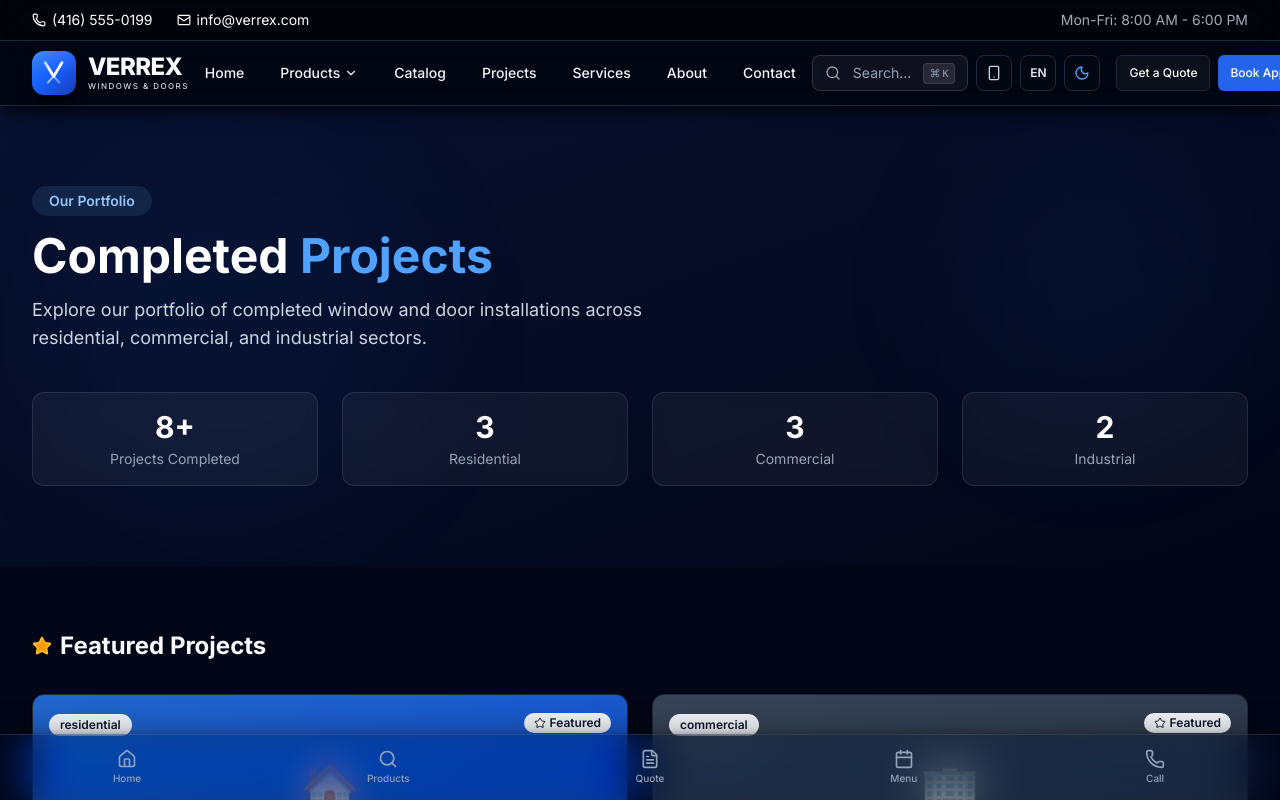
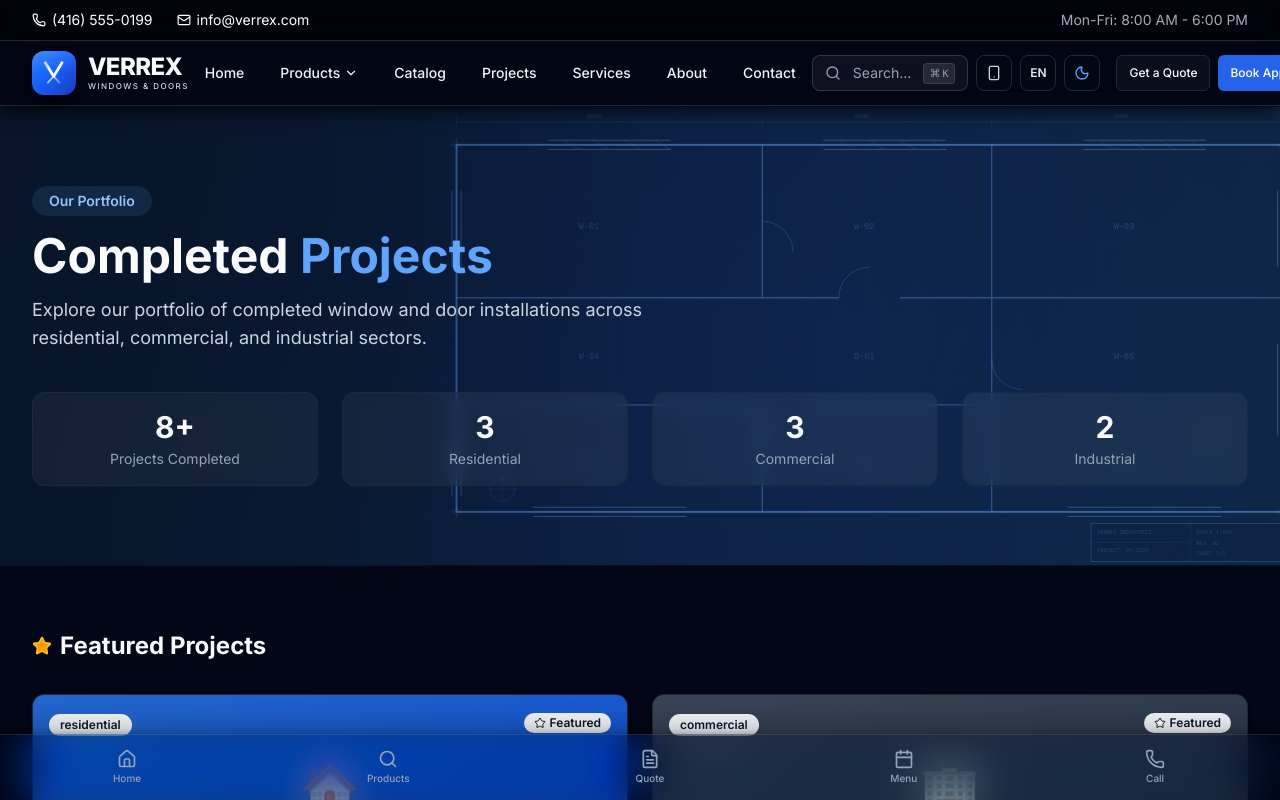
Before and after one commit to OL-Projects/verrex-website, a Next.js app: page /en/projects in a window 1280 px wide. Shown: the top 800 px of the page. Built offline with nearby package versions, Linux system fonts and the light colour scheme.

Commit message:
feat: Projects page blueprint/schematic hero — floor plan with window symbols, door arcs, dimension lines, title block, compass rose (dark + light)

```diff
--- a/src/app/[locale]/projects/page.tsx
+++ b/src/app/[locale]/projects/page.tsx
@@ -1,6 +1,7 @@
 "use client"
 
 import { useState, useMemo } from "react"
+import Image from "next/image"
 import { useTranslations } from 'next-intl'
 import { Link as IntlLink } from '@/i18n/navigation'
 import { Button } from "@/components/ui/button"
@@ -63,35 +64,39 @@ export default function ProjectsPage() {
 
   return (
     <div>
-      {/* Hero Banner */}
-      <section className="relative bg-slate-900 dark:bg-[#000000] py-20 overflow-hidden">
-        <div className="absolute inset-0 bg-gradient-to-br from-blue-900/20 to-transparent" />
-        <div className="absolute top-10 right-10 w-72 h-72 bg-blue-500/5 rounded-full blur-3xl" />
-        <div className="absolute bottom-10 left-10 w-96 h-96 bg-blue-500/5 rounded-full blur-3xl" />
-        <div className="relative mx-auto max-w-7xl px-4 sm:px-6 lg:px-8">
+      {/* Hero Banner — Blueprint Schematic */}
+      <section className="relative bg-slate-50 dark:bg-[#071428] py-20 overflow-hidden">
+        {/* Light mode SVG */}
+        <div className="absolute inset-0 dark:hidden">
+          <Image src="/images/hero/hero-projects-light.svg" alt="" fill className="object-cover" sizes="100vw" priority />
+        </div>
+        {/* Dark mode SVG */}
+        <div className="absolute inset-0 hidden dark:block">
+          <Image src="/images/hero/hero-projects-dark.svg" alt="" fill className="object-cover" sizes="100vw" priority />
+        </div>
+        <div className="absolute inset-0 bg-gradient-to-r from-white/40 via-transparent to-transparent dark:from-[#071428]/60 z-10" />
+        <div className="relative z-20 mx-auto max-w-7xl px-4 sm:px-6 lg:px-8">
           <div>
             <Badge variant="primary" className="mb-4 text-sm px-4 py-1">{t("title")}</Badge>
-            <h1 className="text-4xl md:text-5xl font-bold text-white">
-              {t("completedBold")}<span className="text-blue-400">{t("projects")}</span>
+            <h1 className="text-4xl md:text-5xl font-bold text-slate-900 dark:text-white">
+              {t("completedBold")}<span className="text-blue-600 dark:text-blue-400">{t("projects")}</span>
             </h1>
-            <p className="mt-4 text-lg text-slate-300 max-w-2xl">
+            <p className="mt-4 text-lg text-slate-600 dark:text-slate-300 max-w-2xl">
               {t("description")}
             </p>
           </div>
 
           {/* Stats */}
-          <div
-            className="mt-10 grid grid-cols-2 md:grid-cols-4 gap-6"
-          >
+          <div className="mt-10 grid grid-cols-2 md:grid-cols-4 gap-6">
             {[
               { value: `${projects.length}+`, label: t("statsCompleted") },
               { value: `${projects.filter(p => p.category === "residential").length}`, label: t("statsResidential") },
               { value: `${projects.filter(p => p.category === "commercial").length}`, label: t("statsCommercial") },
               { value: `${projects.filter(p => p.category === "industrial").length}`, label: t("statsIndustrial") },
             ].map((stat) => (
-              <div key={stat.label} className="text-center p-4 rounded-xl bg-white/5 backdrop-blur-sm border border-white/10">
-                <div className="text-2xl md:text-3xl font-bold text-white">{stat.value}</div>
-                <div className="text-sm text-slate-400 mt-1">{stat.label}</div>
+              <div key={stat.label} className="text-center p-4 rounded-xl bg-white/60 dark:bg-white/5 backdrop-blur-sm border border-slate-200 dark:border-white/10">
+                <div className="text-2xl md:text-3xl font-bold text-slate-900 dark:text-white">{stat.value}</div>
+                <div className="text-sm text-slate-500 dark:text-slate-400 mt-1">{stat.label}</div>
               </div>
             ))}
           </div>
```
Also changed, not shown: public/images/hero/hero-projects-dark.svg (added), public/images/hero/hero-projects-light.svg (added).
